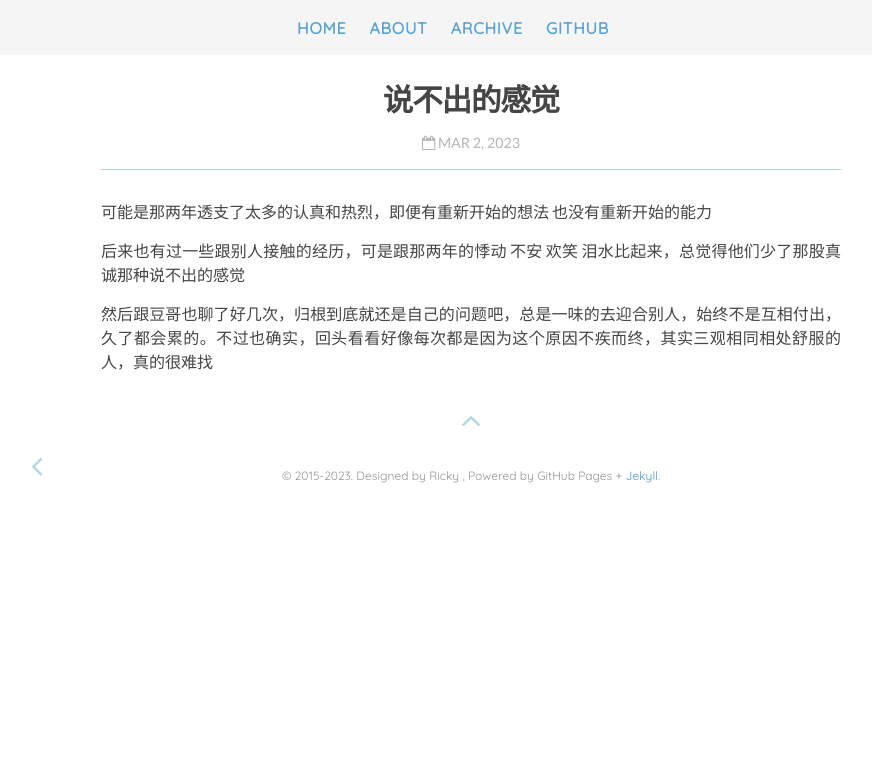
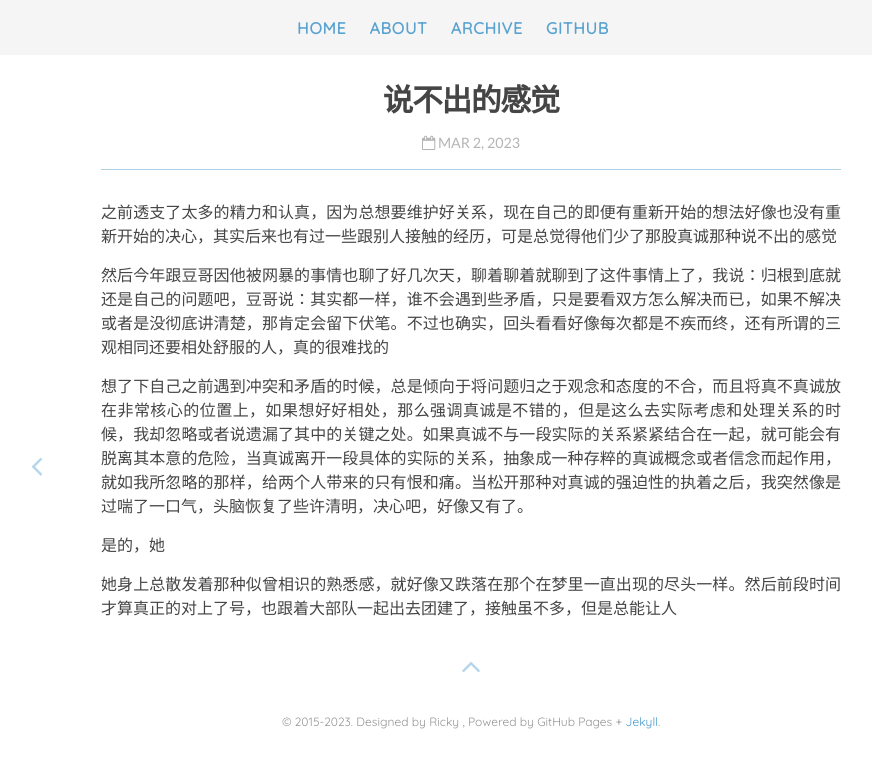
Before and after one commit to Rickylamn/Rickylamn.github.io, a Jekyll site: the page built from _posts/2023-3-2-说不出的感觉.md, in a window 1280 px wide. Shown: the top 768 px of the page, without its empty margins (169-1041 px from the left). Built offline with Jekyll 4.4.1, drawn with Linux system fonts in a browser that asks for light colours; nearby versions of some CDN libraries; our own code applies the rules of GitHub Pages for plain Markdown files; comment, search, counter and statistics services are not loaded.

Commit message:
Update 2023-3-2-说不出的感觉.md

```diff
--- a/_posts/2023-3-2-说不出的感觉.md
+++ b/_posts/2023-3-2-说不出的感觉.md
@@ -1,5 +1,9 @@
-可能是那两年透支了太多的认真和热烈，即便有重新开始的想法 也没有重新开始的能力
+之前透支了太多的精力和认真，因为总想要维护好关系，现在自己的即便有重新开始的想法好像也没有重新开始的决心，其实后来也有过一些跟别人接触的经历，可是总觉得他们少了那股真诚那种说不出的感觉
 
-后来也有过一些跟别人接触的经历，可是跟那两年的悸动 不安 欢笑 泪水比起来，总觉得他们少了那股真诚那种说不出的感觉
+然后今年跟豆哥因他被网暴的事情也聊了好几次天，聊着聊着就聊到了这件事情上了，我说：归根到底就还是自己的问题吧，豆哥说：其实都一样，谁不会遇到些矛盾，只是要看双方怎么解决而已，如果不解决或者是没彻底讲清楚，那肯定会留下伏笔。不过也确实，回头看看好像每次都是不疾而终，还有所谓的三观相同还要相处舒服的人，真的很难找的
 
-然后跟豆哥也聊了好几次，归根到底就还是自己的问题吧，总是一味的去迎合别人，始终不是互相付出，久了都会累的。不过也确实，回头看看好像每次都是因为这个原因不疾而终，其实三观相同相处舒服的人，真的很难找
+想了下自己之前遇到冲突和矛盾的时候，总是倾向于将问题归之于观念和态度的不合，而且将真不真诚放在非常核心的位置上，如果想好好相处，那么强调真诚是不错的，但是这么去实际考虑和处理关系的时候，我却忽略或者说遗漏了其中的关键之处。如果真诚不与一段实际的关系紧紧结合在一起，就可能会有脱离其本意的危险，当真诚离开一段具体的实际的关系，抽象成一种存粹的真诚概念或者信念而起作用，就如我所忽略的那样，给两个人带来的只有恨和痛。当松开那种对真诚的强迫性的执着之后，我突然像是过喘了一口气，头脑恢复了些许清明，决心吧，好像又有了。
+
+是的，她
+
+她身上总散发着那种似曾相识的熟悉感，就好像又跌落在那个在梦里一直出现的尽头一样。然后前段时间才算真正的对上了号，也跟着大部队一起出去团建了，接触虽不多，但是总能让人
```
